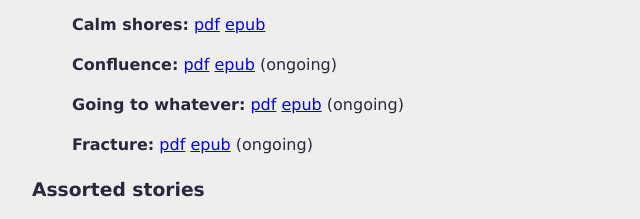
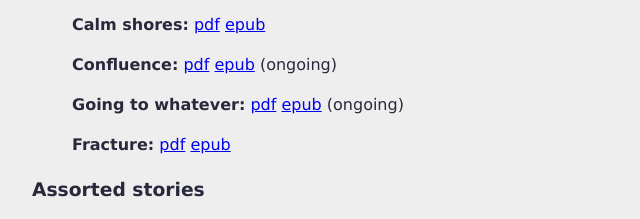
Before and after one commit to fleariddenmouse/fleariddenmouse.github.io, a plain HTML site: page index.html in a window 1280 px wide. Shown: the part 3124-3343 px from the top of the page, 258-898 px from the left. Drawn offline with Linux system fonts and the light colour scheme.

Commit message:
Add files via upload

```diff
--- a/index.html
+++ b/index.html
@@ -94,7 +94,7 @@
 			<ul id="U3"><strong>Calm shores:</strong> <a href="/download/Calm shores.pdf" download>pdf</a> <a href="/download/Calm shores.epub" download>epub</a></ul>
 			<ul id="U4"><strong>Confluence:</strong> <a href="/download/Confluence (WIP).pdf" download>pdf</a> <a href="/download/Confluence (WIP).epub" download>epub</a> (ongoing)</ul>
 			<ul id="U5"><strong>Going to whatever:</strong> <a href="/download/Whatever (WIP).pdf" download>pdf</a> <a href="/download/Whatever (WIP).epub" download>epub</a> (ongoing)</ul>
-			<ul id="U6"><strong>Fracture:</strong> <a href="/download/Fracture (WIP).pdf" download>pdf</a> <a href="/download/Fracture (WIP).epub" download>epub</a> (ongoing)</ul>
+			<ul id="U6"><strong>Fracture:</strong> <a href="/download/Fracture.pdf" download>pdf</a> <a href="/download/Fracture.epub" download>epub</a></ul>
 		<h3>Assorted stories</h3>
 			<ul id="A1"><strong>Seeping through:</strong> <a href="/download/Seeping through.pdf" download>pdf</a> <a href="/download/Seeping through.epub" download>epub</a></ul>
 			<ul id="A2"><strong>Spring comes every year:</strong> <a href="/download/Spring comes every year.pdf" download>pdf</a> <a href="/download/Spring comes every year.epub" download>epub</a></ul>
```
